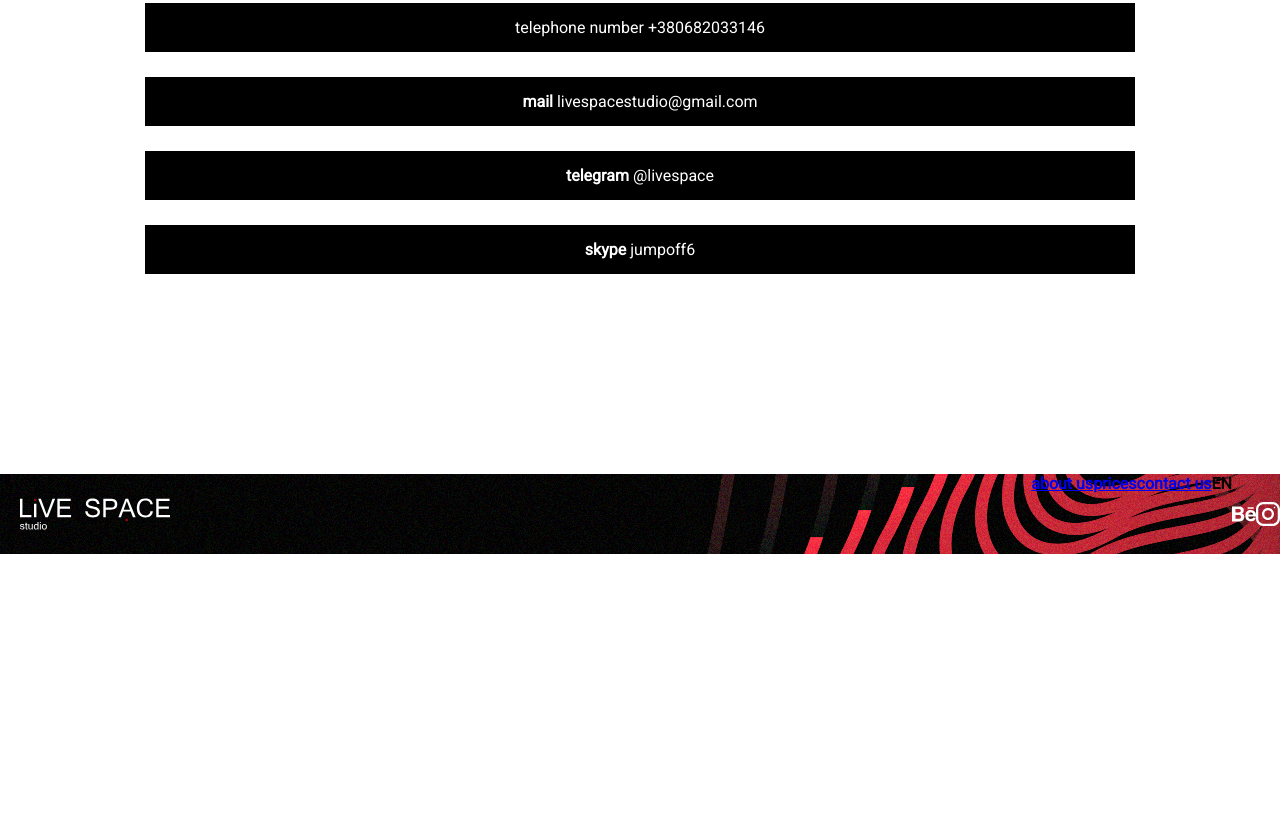
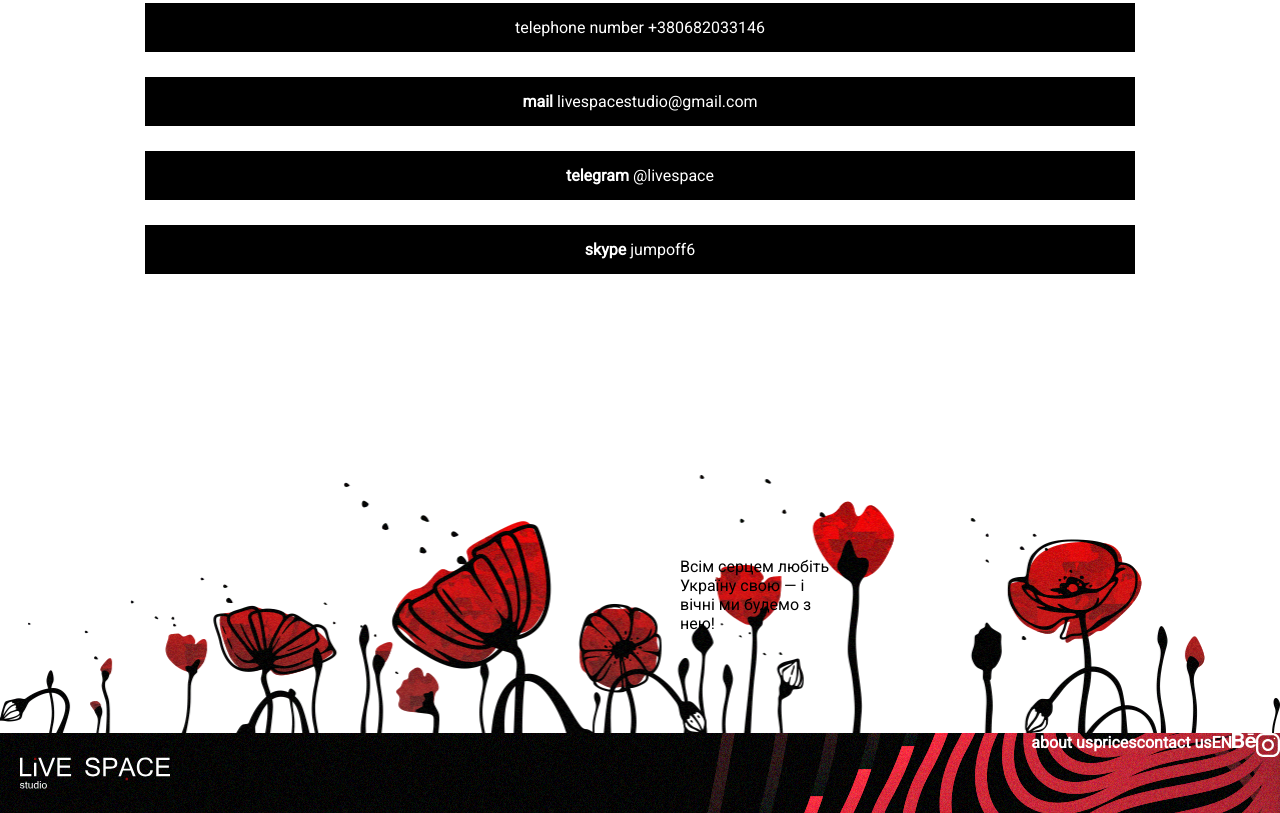
Before and after one commit to rosyurch/parallax-test, a website: page src/html/contact.pug in a window 1280 px wide. Shown: the part 1662-2475 px from the top of the page. Before the commit the page ends 2216 px from the top, so only its background shows below. Drawn offline with nearby package versions, Linux system fonts and the light colour scheme; files that its build step writes are made by us from their sources.

Commit message:
fixed contact footer

```diff
--- a/src/css/styles.css
+++ b/src/css/styles.css
@@ -21,11 +21,11 @@
 header,
 .contact-hand {
     text-align: center;
-    /* margin-bottom: 100px; */
 }
 
 header img.who-are {
-    margin: 220px 0;
+    position: relative;
+    top: calc(50%-150px / 2);
 }
 
 header .ukr {
@@ -137,6 +137,17 @@
     font-weight: bold;
 }
 
+.poppies {
+    position: relative;
+}
+
+.poppies > p {
+    position: absolute;
+    bottom: 100px;
+    right: 450px;
+    width: 150px;
+}
+
 footer {
     display: flex;
     align-content: stretch;
--- a/src/html/contact.pug
+++ b/src/html/contact.pug
@@ -15,12 +15,23 @@
         p.mail  #[span mail]     livespacestudio@gmail.com
         p.telegram #[span telegram]     @livespace
         p.skype #[span skype]     jumpoff6
+    .poppies
+        img(src="../static/flowers.png", alt="poppy flowers" width="100%")
+        p.poem Всім серцем любіть Україну свою — і вічні ми будемо з нею!
     footer
-      img(src="../static/LS-logo.svg", alt="Live Space Studio" width="150")
-      .info
-        a(href="#") about us
-        a(href="#") prices
-        a(href="#") contact us
-        span EN
-        img(src="../static/behance-logo.svg", alt="behance logo" width="24").icon
-        img(src="../static/instagram.svg", alt="instagram logo" width="24").icon
+        img(src="../static/LS-logo.svg", alt="Live Space Studio" width="150")
+        ul.info
+            li.page-link
+                a(href="#") about us
+            li.page-link
+                a(href="#") prices
+            li.page-link
+                a(href="#") contact us
+            li
+                a(href="#") EN
+            li
+                a(href="#")
+                    img(src="../static/behance-logo.svg", alt="behance logo" width="24").icon
+            li
+                a(href="#")
+                    img(src="../static/instagram.svg", alt="instagram logo" width="24").icon
```
Also changed, not shown: dist/html/about.html (renamed from dist/html/index.html), dist/html/contact.html, dist/styles.css, dist/styles.min.css, src/html/about.pug (renamed from src/html/index.pug).
